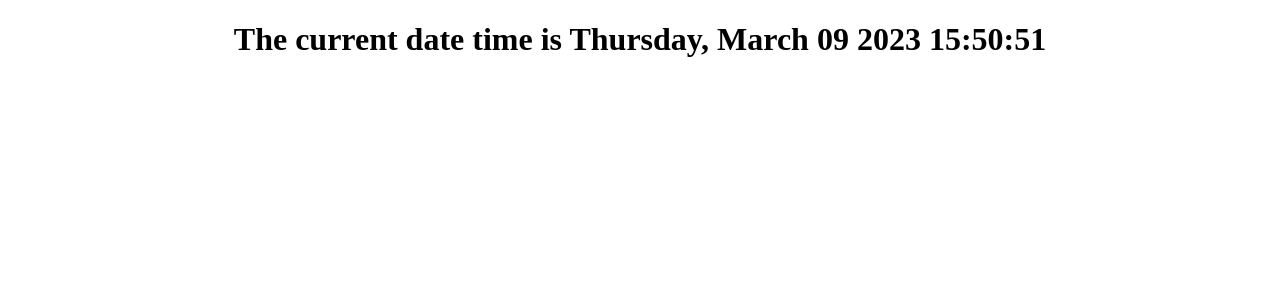
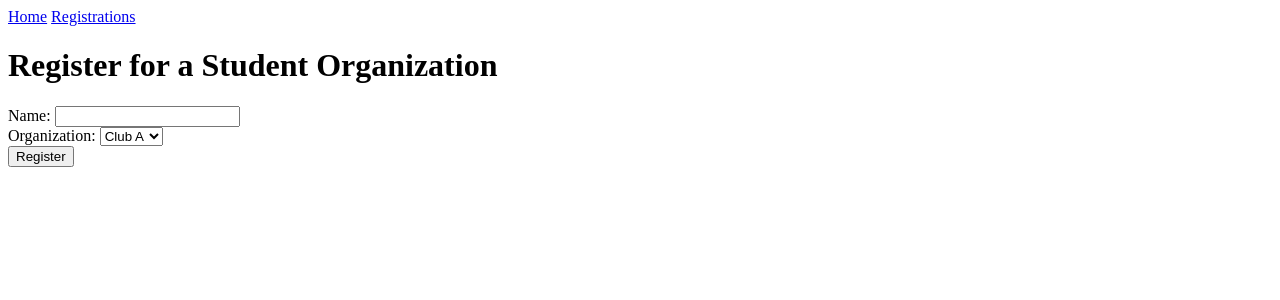
Before and after one commit to Emanrz7613/Flask, a Flask app: page / in a window 1280 px wide. Shown: the top 300 px of the page. Run offline with Flask 2, Linux system fonts and the light colour scheme.

Commit message:
New commit
correcting exercise 3

```diff
--- a/exercise_3/app.py
+++ b/exercise_3/app.py
@@ -1,131 +1,44 @@
-from flask import Flask, render_template, request, redirect, url_for, session
-
-from flask_mysqldb import MySQL
-
-import MySQLdb.cursors
-
-import re
-
-
+from flask import Flask, render_template, request, redirect, url_for, flash
 
 app = Flask(__name__)
+app.secret_key = 'secret'
 
+ORGANIZATIONS = ['Club A', 'Club B', 'Club C', 'Club D', 'Club E']
+registrations = {}
 
+@app.route('/', methods=['GET'])
+def home():
+    return render_template('home.html', orgs=ORGANIZATIONS)
 
-app.secret_key = 'your secret key'
+@app.route('/register', methods=['POST'])
+def register():
+    name = request.form.get('name')
+    org = request.form.get('org')
 
+    if not name:
+        flash('Please enter your name.')
+        return redirect(url_for('home'))
 
-app.config['MYSQL_HOST'] = 'localhost'
+    if not org:
+        flash('Please select an organization.')
+        return redirect(url_for('home'))
 
-app.config['MYSQL_USER'] = 'root'
+    if org not in ORGANIZATIONS:
+        flash('Invalid organization.')
+        return redirect(url_for('home'))
 
-app.config['MYSQL_PASSWORD'] = 'your password'
+    # Check if user already exists
+    if name in registrations:
+        flash(f'{name} is already registered for {registrations[name]}.')
+    else:
+        registrations[name] = org
+        flash(f'{name} has been registered for {org}.')
 
-app.config['MYSQL_DB'] = 'geeklogin'
+    return redirect(url_for('registered_students'))
 
+@app.route('/registered', methods=['GET'])
+def registered_students():
+    return render_template('registered.html', students=registrations.items())
 
-mysql = MySQL(app)
-
-
-@app.route('/')
-
-@app.route('/login', methods =['GET', 'POST'])
-
-def login():
-
-    msg = ''
-
-    if request.method == 'POST' and 'username' in request.form and 'password' in request.form:
-
-        username = request.form['username']
-
-        password = request.form['password']
-
-        cursor = mysql.connection.cursor(MySQLdb.cursors.DictCursor)
-
-        cursor.execute('SELECT * FROM accounts WHERE username = % s AND password = % s', (username, password, ))
-
-        account = cursor.fetchone()
-
-    if account:
-
-        session['loggedin'] = True
-
-        session['id'] = account['id']
-
-        session['username'] = account['username']
-
-        msg = 'Logged in successfully !'
-
-        return render_template('index.html', msg = msg)
-
-    else:
-
-        msg = 'Incorrect username / password !'
-
-        return render_template('login.html', msg = msg)
-
-
-@app.route('/logout')
-
-def logout():
-
-    session.pop('loggedin', None)
-
-    session.pop('id', None)
-
-    session.pop('username', None)
-
-    return redirect(url_for('login'))
-
-
-@app.route('/register', methods =['GET', 'POST'])
-
-def register():
-
-    msg = ''
-
-    if request.method == 'POST' and 'username' in request.form and 'password' in request.form and 'email' in request.form :
-
-        username = request.form['username']
-
-        password = request.form['password']
-
-        email = request.form['email']
-
-        cursor = mysql.connection.cursor(MySQLdb.cursors.DictCursor)
-
-        cursor.execute('SELECT * FROM accounts WHERE username = % s', (username, ))
-
-        account = cursor.fetchone()
-
-    if account:
-
-        msg = 'Account already exists !'
-
-    elif not re.match(r'[^@]+@[^@]+\.[^@]+', email):
-
-        msg = 'Invalid email address !'
-
-    elif not re.match(r'[A-Za-z0-9]+', username):
-
-        msg = 'Username must contain only characters and numbers !'
-
-    elif not username or not password or not email:
-
-        msg = 'Please fill out the form !'
-
-
-    elif request.method == 'POST':
-
-        msg = 'Please fill out the form !'
-
-        return render_template('register.html', msg = msg)
-
-    else:
-
-        cursor.execute('INSERT INTO accounts VALUES (NULL, % s, % s, % s)', (username, password, email, ))
-
-        mysql.connection.commit()
-
-        msg = 'You have successfully registered !'
+if __name__ == '__main__':
+    app.run(debug=True)
--- a/exercise_3/templates/home.html
+++ b/exercise_3/templates/home.html
@@ -1,14 +1,21 @@
-{% extends "base.html" %}
+{% extends "layout.html" %}
+
 {% block title %}Home{% endblock %}
-{% block head %}
-  {{ super() }}
-{% endblock %}
+
 {% block content %}
-  <h1>Home</h1>
-  <form action="/calculate">
-    <label for="number">Number:</label><br>
-    <input type="text" id="number" name="number"><br>
-    <br>
-    <input type="submit" value="Submit">
+    <h1>Register for a Student Organization</h1>
+    {% if error %}
+        <p style="color: red;">{{ error }}</p>
+    {% endif %}
+    <form action="{{ url_for('register') }}" method="post">
+      <label for="name">Name:</label>
+      <input type="text" name="name"><br>
+      <label for="org">Organization:</label>
+      <select name="org">
+          {% for org in orgs %}
+          <option value="{{ org }}">{{ org }}</option>
+          {% endfor %}
+      </select><br>
+      <input type="submit" value="Register">
   </form>
 {% endblock %}
--- /dev/null
+++ b/exercise_3/templates/layout.html
@@ -0,0 +1,15 @@
+<!DOCTYPE html>
+<html>
+<head>
+    <title>{% block title %}{% endblock %}</title>
+</head>
+<body>
+    <nav>
+        <a href="/">Home</a>
+        <a href="/registered">Registrations</a>
+    </nav>
+    <div class="container">
+        {% block content %}{% endblock %}
+    </div>
+</body>
+</html>
```
Also changed, not shown: exercise_3/templates/base.html (deleted, +0 -13 lines), exercise_3/templates/calculate.html (deleted, +0 -15 lines), exercise_3/templates/registered.html (added, +10 -0 lines).
